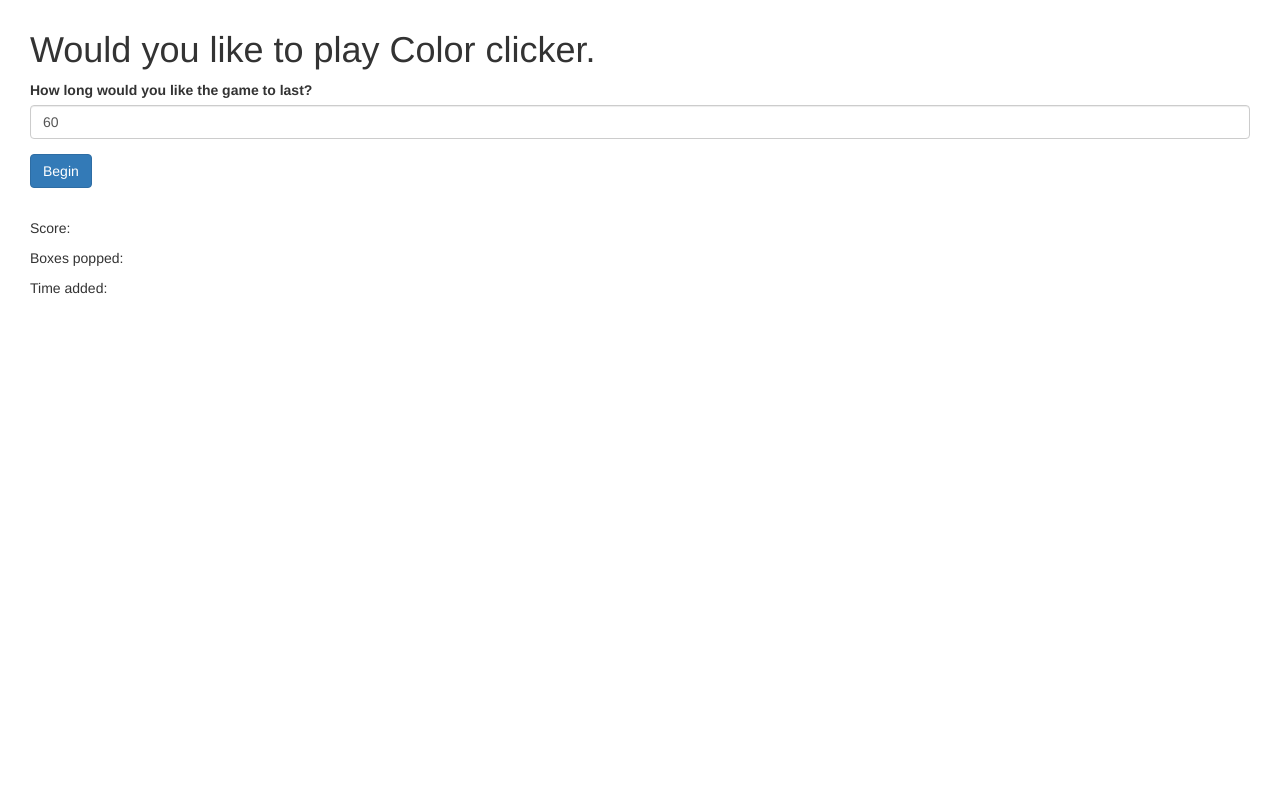
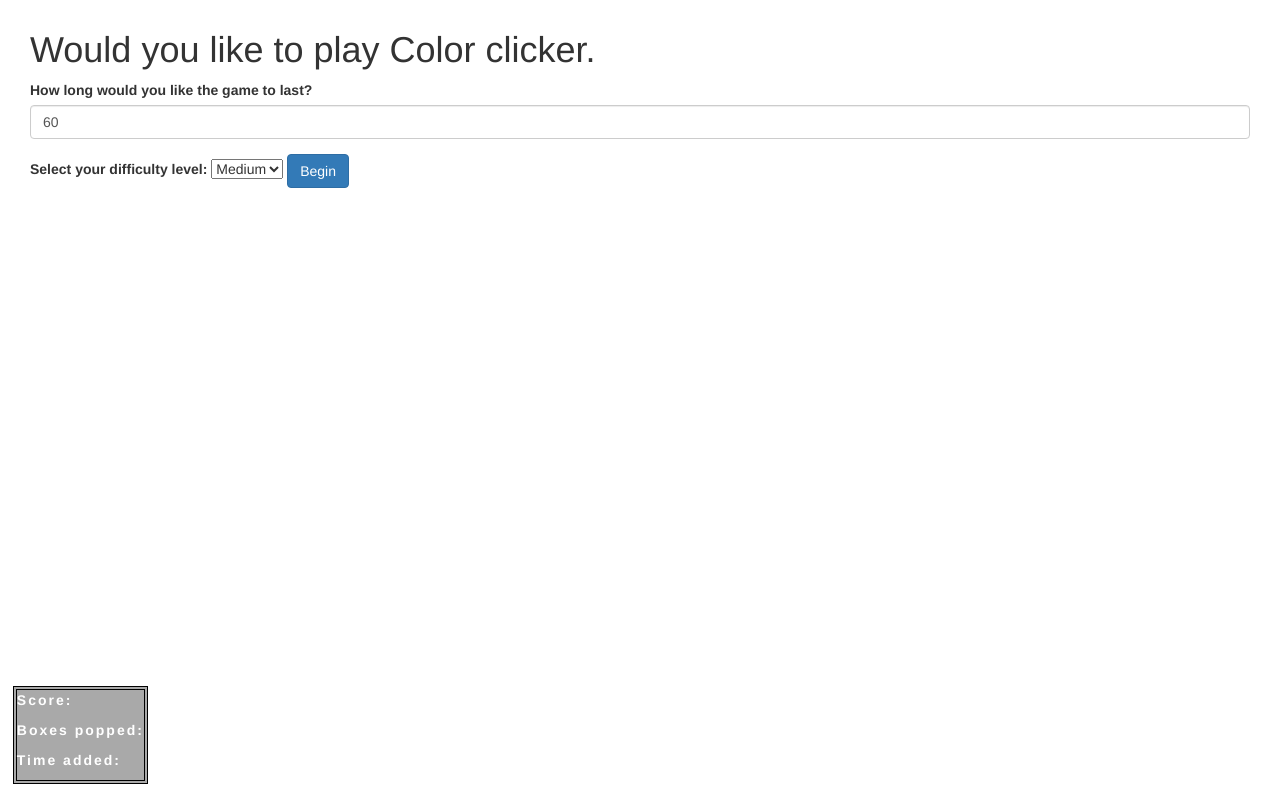
Before and after one commit to ericasummers/color-clicker, a PHP site: page / in a window 1280 px wide. Run offline with PHP 8.4, Linux system fonts and the light colour scheme.

Commit message:
update score tally for box clicked and update fadeOut to be contextual

```diff
--- a/css/styles.css
+++ b/css/styles.css
@@ -1,5 +1,6 @@
 body{
-  position:relative;
+
+  height:100%;
   overflow:hidden;
 }
 
@@ -8,11 +9,19 @@ form{
 }
 
 #playerMetrics{
-  margin:30px;
+  position:absolute;
+  bottom: 2%;
+  left:1%;
+  background:rgba(40, 40, 40, 0.4);
+  font-weight: bold;
+  letter-spacing: 2px;
+  color:white;
+  border: 4px double black;
+  z-index: 99999;
 }
 
 .colorBox{
-
+  opacity: 1;
   height:150px;
   width:150px;
   border: 3px double grey;
--- a/index.html
+++ b/index.html
@@ -9,6 +9,11 @@
     <script src="js/scripts.js"></script>
   </head>
   <body>
+    <div id="playerMetrics">
+      <p>Score: <span id="playerScore"></span></p>
+      <p>Boxes popped: <span id="poppedBoxes"></span></p>
+      <p>Time added: <span id="timeAdded"></span></p>
+    </div>
 
     <form id="gameOptions">
       <h1 id="formTitle">Would you like to play Color clicker.</h1>
@@ -16,12 +21,15 @@
         <label for="gameTime">How long would you like the game to last?</label>
         <input type="number" name="gameTime" id="gameTime" class="form-control" value="60">
       </div>
+      <label for="difficultyLevel">Select your difficulty level:</label>
+      <select class="form-group" id="difficulty">
+        <option value="100">Easy</option>
+        <option value="50" selected="selected">Medium</option>
+        <option value="25">Hard</option>
+      </select>
       <button type="submit" class="btn btn-primary">Begin</button>
     </form>
-    <div id="playerMetrics">
-      <p>Score: <span id="playerScore"></span></p>
-      <p>Boxes popped: <span id="poppedBoxes"></span></p>
-      <p>Time added: <span id="timeAdded"></span></p>
-    </div>
+
+
   </body>
 </html>
--- a/js/scripts.js
+++ b/js/scripts.js
@@ -1,5 +1,6 @@
 var playerScore = 0;
 var colorId = 1;
+var fadeTime = 50;
 
 function colorBox(color, pointValue, screenTime) {
   this.color = color;
@@ -12,9 +13,18 @@ var boxDict = {
 };
 
 function fadeAway(screenTime) {
+  var divId = $("#"+colorId);
+  var thisOpacity = 1;
+  var fadeAmt = fadeTime/screenTime;//0.05;
+  setInterval(function() {
+
+    divId.css("opacity", thisOpacity - fadeAmt);
+    thisOpacity -= fadeAmt;
+  }, fadeTime);
+
   setTimeout(function() {
     $("#"+colorId).remove();
-  }, screenTime)
+  }, screenTime);
 }
 
 function spawnBox() {
@@ -29,13 +39,13 @@ function spawnBox() {
     var ypos = Math.ceil(Math.random()*$(window).height()-150);
 
 
-    $("body").append("<div class='colorBox' id='" + colorId + "'></div>");
+    $("body").append("<div class='colorBox' id='" + colorId + "' pointValue='"+ newBox.pointValue +"'></div>");
     $("body").children("div").last().css({"position":"absolute", "top":ypos, "left":xpos, "background-color":newBox.color.toString()});
     //$("body").children("div").last().fadeOut(newBox.screenTime);
     fadeAway(newBox.screenTime);
     $("body").children("div").last().click(function(){
-      playerScore += newBox.pointValue;
-      $(this).fadeOut(10);
+      playerScore += parseInt($(this).attr("pointValue"));
+      $(this).fadeOut(50);
       $("#playerScore").text(playerScore);
     });
   }
@@ -51,6 +61,7 @@ $(document).ready(function() {
     event.preventDefault();
 
     var gameTime = $("#gameTime").val();
+    fadeTime = parseInt($("#difficulty").val());
     $("#gameOptions").fadeOut();
 
 
```
